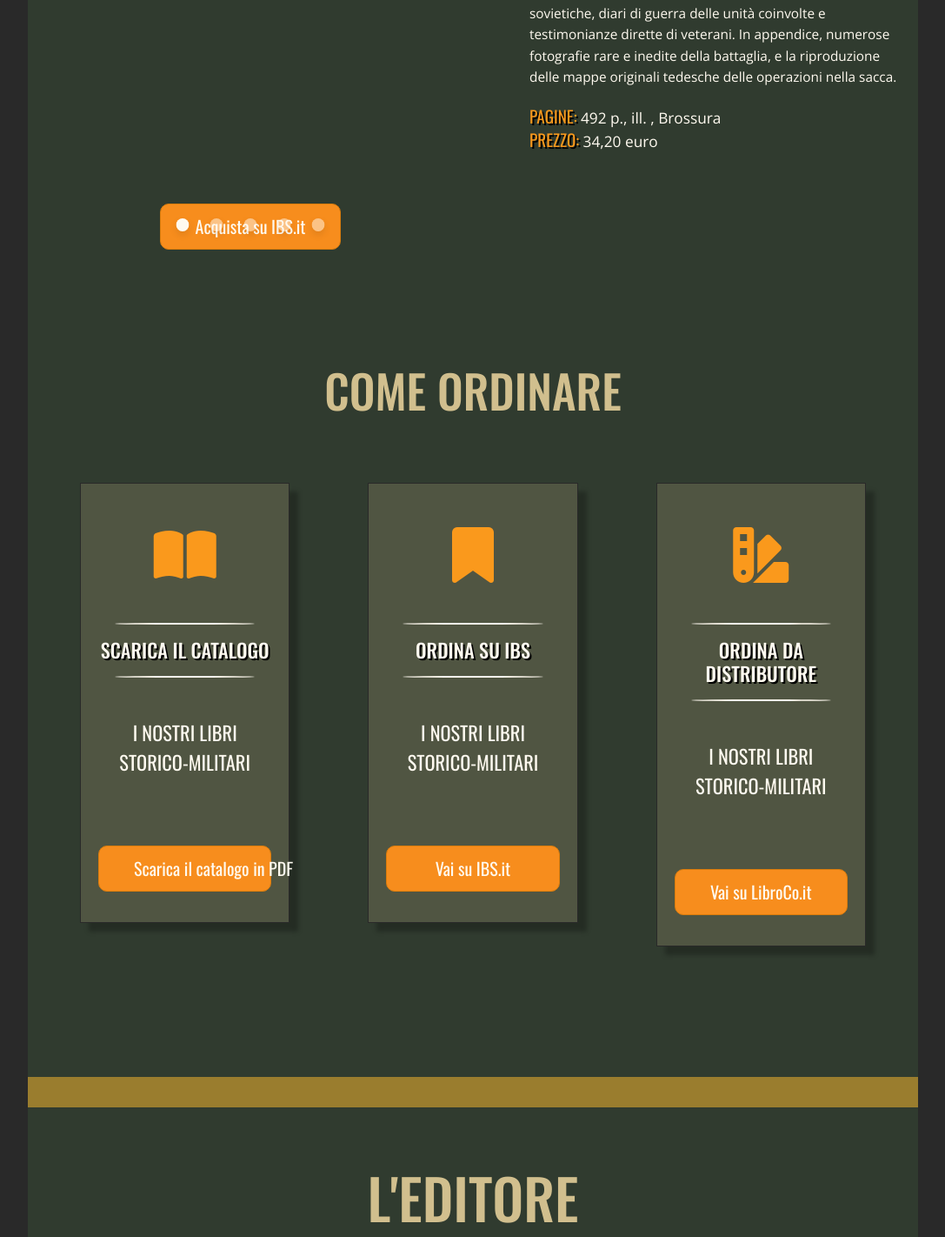
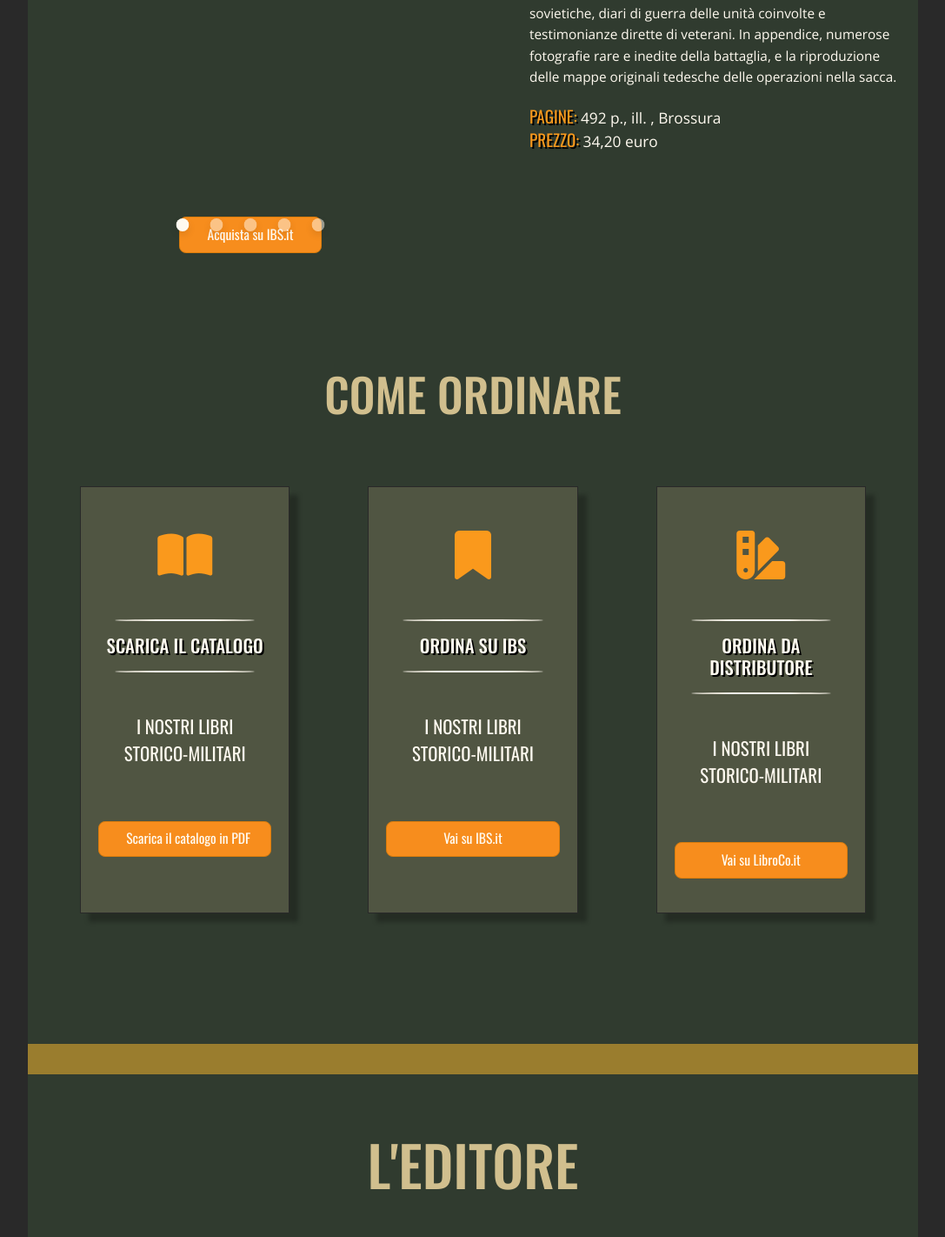
Before and after one commit to romina-trazzi/Italia-Storica, a PHP site: page / in a window 1280 px wide. Shown: the part 1414-2836 px from the top of the page at 87% size, without its empty margins (96-1183 px from the left). Run offline with PHP 8.4, Linux system fonts and the light colour scheme; style sheets or scripts are compiled from the project's sources; some libraries are stand-ins or nearby versions.

Commit message:
Commit bozza media query order pt 2 (fino a 1350px)

```diff
--- a/index.html
+++ b/index.html
@@ -214,7 +214,7 @@
               <div class="col-xl-12 card-container d-flex justify-content-around card-group">
 
                 <!-- Prima card -->
-                <div class="col-xl-4 col-lg-4 col-md-4">
+                <div class="col-xl-4 col-lg-4 col-md-4 col-sm-4 col-xs-4">
                   <div class="card">
 
                     <div class="card-body text-center">
@@ -234,7 +234,7 @@
                 <!-- / Prima card -->
 
                 <!-- Seconda card -->
-                <div class="col-xl-4 col-lg-4 col-md-4">
+                <div class="col-xl-4 col-lg-4 col-md-4 col-sm-4 col-xs-4">
                   <div class="card">
 
                     <div class="card-body text-center">
@@ -254,7 +254,7 @@
                 <!-- / Seconda card -->
 
                 <!-- Terza card -->
-                <div class="col-xl-4 col-lg-4 col-md-4">
+                <div class="col-xl-4 col-lg-4 col-md-4 col-sm-4 col-xs-4">
                   <div class="card">
 
                     <div class="card-body text-center">
--- a/public/css/style.css
+++ b/public/css/style.css
@@ -102,6 +102,36 @@
 @media (min-width: 535px) and (max-width: 584px) {
   .shield-wrap::before, .shield-wrap::after {
     width: 10.5rem !important;
+  }
+}
+@media (min-width: 1334px) and (max-width: 1550px) {
+  .card-body i {
+    font-size: 3.5rem !important;
+  }
+
+  .card-text {
+    font-size: 1.3rem !important;
+  }
+
+  .card-title {
+    font-size: 1.3rem !important;
+  }
+}
+@media (min-width: 1200px) and (max-width: 1333px) {
+  .card {
+    height: 491px !important;
+  }
+
+  .card-body i {
+    font-size: 3.5rem !important;
+  }
+
+  .card-text {
+    font-size: 1.3rem !important;
+  }
+
+  .card-title {
+    font-size: 1.3rem !important;
   }
 }
 /*=====  End of Section Mediaquery comment block  ======*/
@@ -266,6 +296,17 @@ a:hover {
 /*=============================================
         =            MEDIAQUERY       =
 =============================================*/
+@media (min-width: 1335px) and (max-width: 1550px) {
+  .button {
+    font-size: 1.22vw !important;
+  }
+}
+@media (min-width: 1200px) and (max-width: 1334px) {
+  .button {
+    font-size: 1.22vw !important;
+    margin-top: 15px !important;
+  }
+}
 .glide {
   position: relative;
   width: 100%;
@@ -681,7 +722,7 @@ body main .order .card-collector .card-container .card .card-body .button {
 body main .order .card-collector .card-container .card .btn-primary {
   text-align: center;
 }
-body main .order .card-collector .card-container .cpl-xl-4, body main .order .card-collector .card-container .col-lg-4, body main .order .card-collector .card-container .col-md-4 {
+body main .order .card-collector .card-container .col-xl-4 {
   padding-right: 45px !important;
   padding-left: 45px !important;
 }
--- a/src/Partials/Main Style/_common.scss
+++ b/src/Partials/Main Style/_common.scss
@@ -294,24 +294,46 @@ $color-map: (
 
 // Card
 
-// @media (min-width: 1464px) and (max-width: 1550px) {
+@media (min-width: 1334px) and (max-width: 1550px) {
 
-//     .card-body {
-//         i {
-//             font-size: 3.5rem !important;
-//         }
-//     }
+    .card-body {
+        i {
+            font-size: 3.5rem !important;
+        }
+    }
 
-//     .card-text {
-//         font-size: 1.3rem !important;
-//     }
+    .card-text {
+        font-size: 1.3rem !important;
+    }
 
-//     .card-title {
-//         font-size: 1.3rem !important;
-//     }
-// }
+    .card-title {
+        font-size: 1.3rem !important;
+    }
+}
 
-// @media (min-width: 1400px) and (max-width: 1463px) {
+@media (min-width: 1200px) and (max-width: 1333px) {
+
+    .card {
+        height: 491px !important;
+    }
+
+    .card-body {
+        i {
+            font-size: 3.5rem !important;
+        }
+    }
+
+    .card-text {
+        font-size: 1.3rem !important;
+    }
+
+    .card-title {
+        font-size: 1.3rem !important;
+    }
+}
+
+
+
 
 
 
--- a/src/Partials/Main Style/_elements.scss
+++ b/src/Partials/Main Style/_elements.scss
@@ -239,16 +239,18 @@ a:hover {
 
 // Button
 
-// @media (min-width: 1550px) and (max-width: 1700px) {
+@media (min-width: 1335px) and (max-width: 1550px) {
 
-//     .button {
-//         font-size: 1.15vw;
-//     }
-// }
+    .button {
+        font-size: 1.22vw !important;
+    }
+}
 
-// @media (min-width: 1400px) and (max-width: 1549px) {
+@media (min-width: 1200px) and (max-width: 1334px) {
 
-//     .button {
-//         font-size: 1.12vw;
-//     }
-// }
+    .button {
+        font-size: 1.22vw !important;
+        margin-top: 15px !important;
+
+    }
+}
--- a/src/style.scss
+++ b/src/style.scss
@@ -187,7 +187,7 @@ body {
                 .card-container {
                     @include card;
 
-                    .cpl-xl-4, .col-lg-4, .col-md-4 {
+                    .col-xl-4 {
                         padding-right: 45px !important;
                         padding-left: 45px !important;
                     }
```
